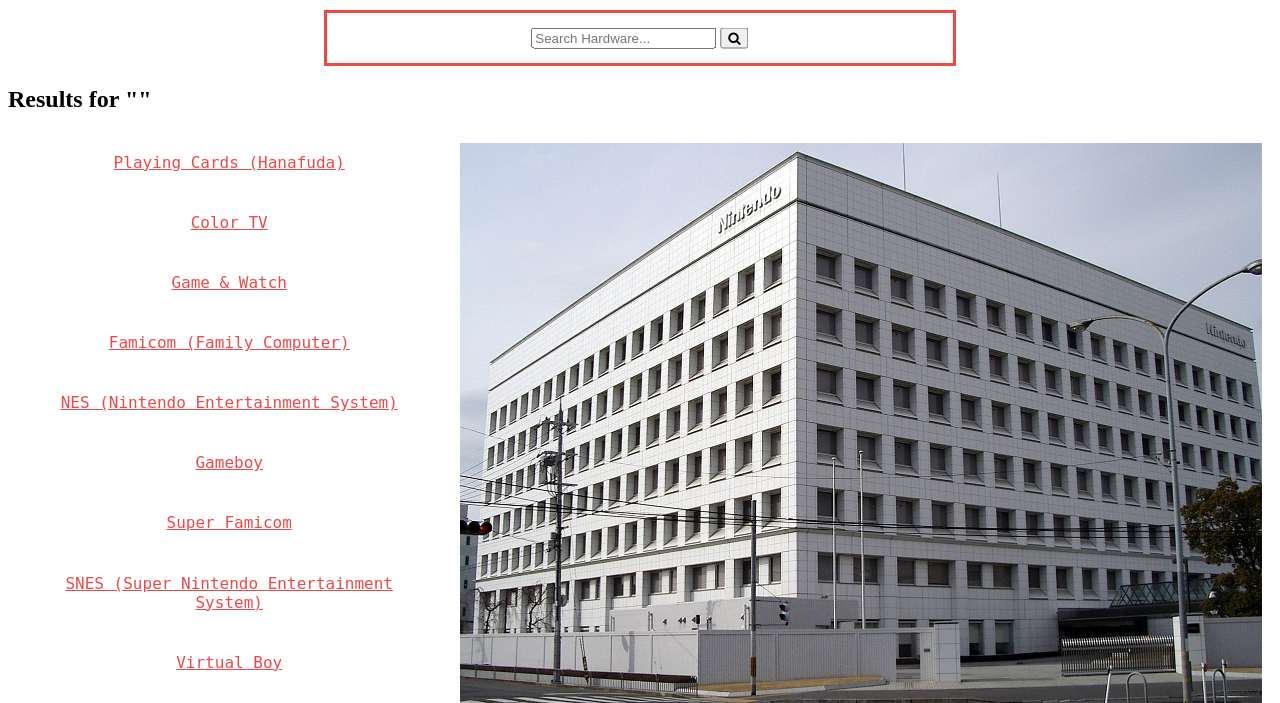
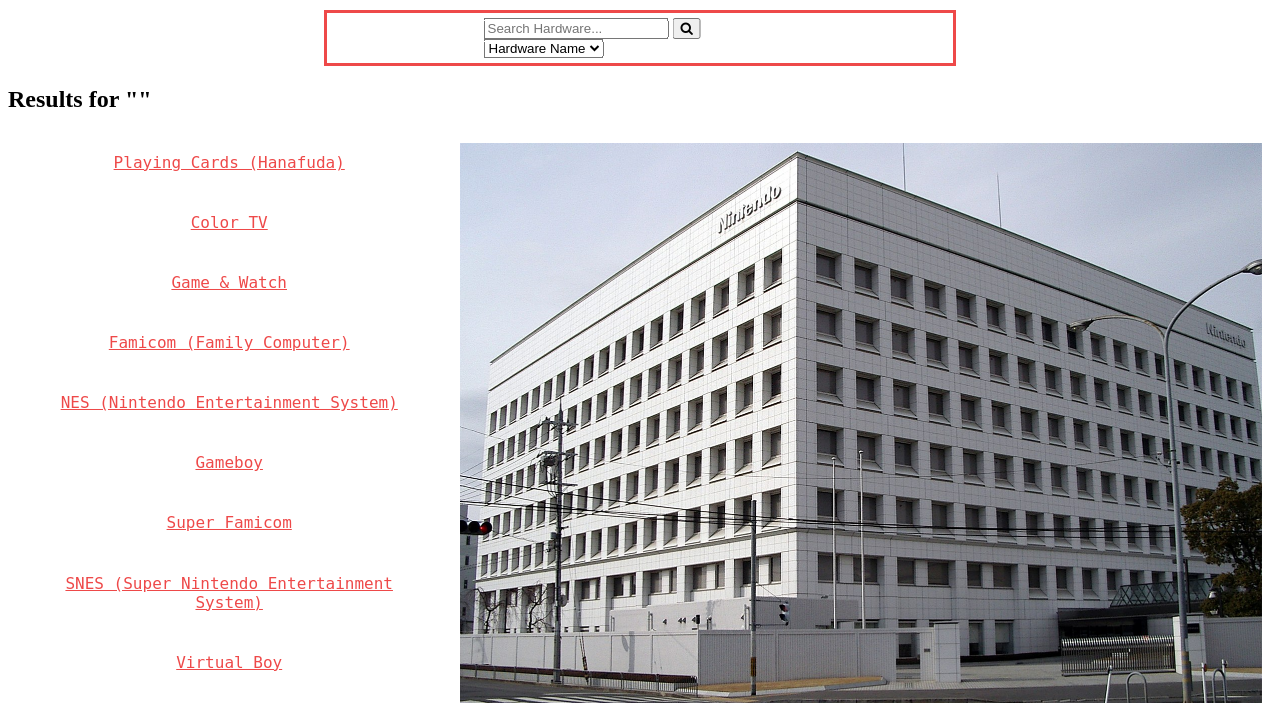
Before and after one commit to 22197/yr12db_webproject, a Flask app: page /search_result in a window 1280 px wide. Shown: the part 67-770 px from the top of the page. Run offline with Flask 3, Linux system fonts and the light colour scheme; data comes from the database, SQL or seed files in the repository; some web fonts are replaced.

Commit message:
search bar working

```diff
--- a/routes.py
+++ b/routes.py
@@ -79,7 +79,7 @@ def search(): #initaly copy student teacher's code --> adapt and improve it
             cursor = conn.execute('''SELECT hw_id, hw_name, hw_image FROM Hardware WHERE hw_id IN (
                  SELECT hw_id FROM HardSoft WHERE sw_id IN (
                  SELECT sw_id FROM SoftwareSeries WHERE sw_name LIKE ?));''', ('%' + search_query + '%',))
-        if search_type == 'name':
+        elif search_type == 'name':
             #Query --> get all hardware that is related to Hardware from search_query
             cursor = conn.execute('''SELECT hw_id, hw_name, hw_image FROM Hardware WHERE hw_name LIKE ?''', ('%' + search_query + '%',))
     else:
--- a/templates/search_result.html
+++ b/templates/search_result.html
@@ -5,6 +5,10 @@
         <form action="/search_result" method="get">
             <input type="text" name="query" placeholder="Search Hardware...">
             <button type="submit"><i class="fa fa-search"></i></button>
+            <select name ="type">
+                <option value="name">Hardware Name</option>
+                <option value="series">Software Series</option>
+            </select>
         </form>
    </div>
 </div>
```
